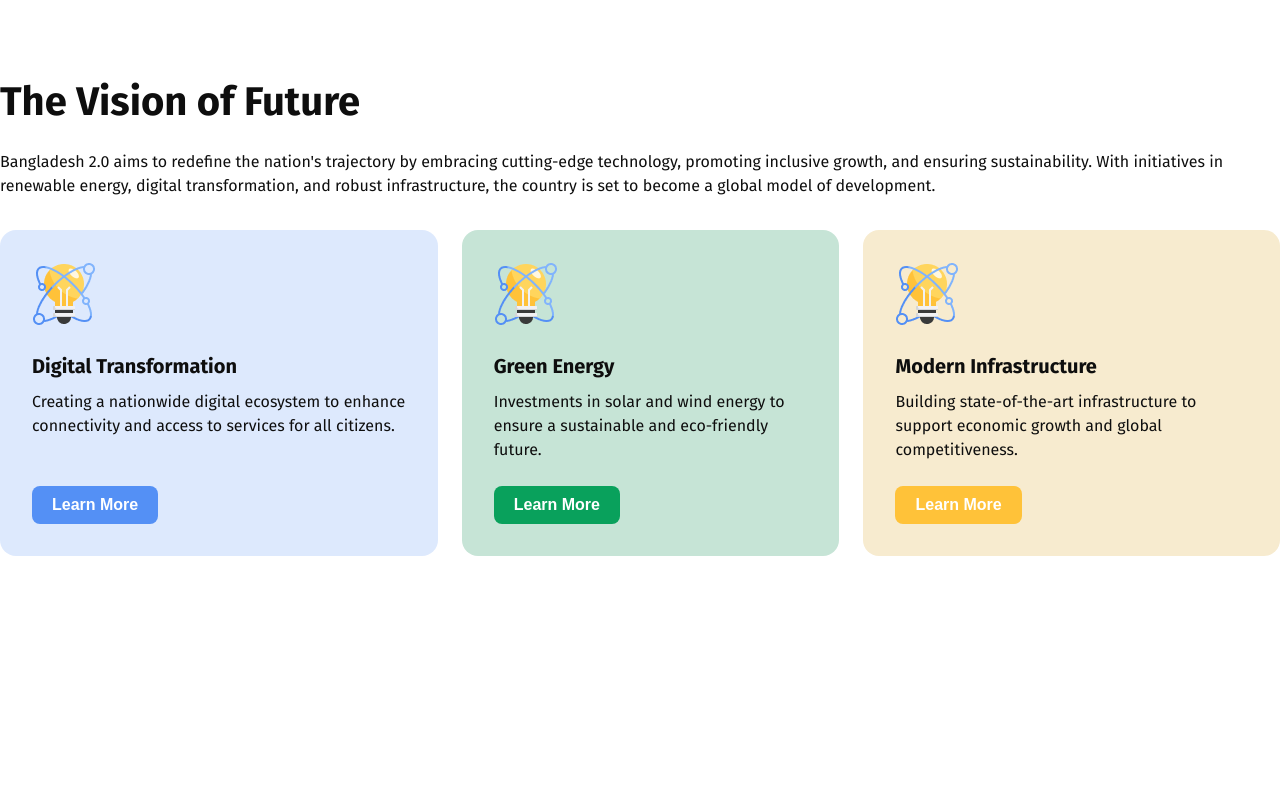
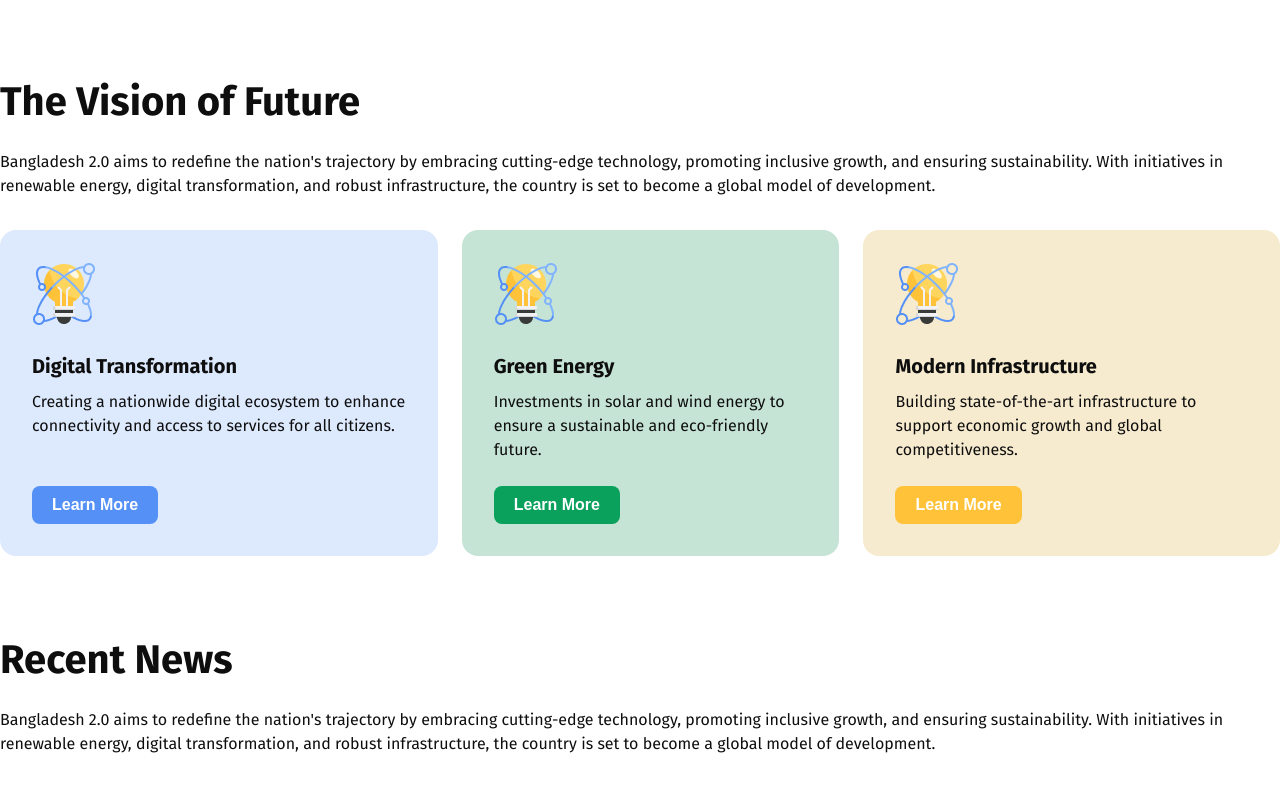
Before and after one commit to souravjoyaddar/assignment-one-newbd, a plain HTML site: page index.html in a window 1280 px wide. Shown: the part 699-1491 px from the top of the page. Before the commit the page ends 1335 px from the top, so only its background shows below. Drawn offline with Linux system fonts and the light colour scheme.

Commit message:
recent news section starts

```diff
--- a/index.html
+++ b/index.html
@@ -50,10 +50,10 @@
     </header>
     <!-- hader section ends here  -->
     <main>
-      <!-- vision of future section starts  -->
+      <!-- future vision section starts  -->
       <section class="future-vision">
-        <p class="section-title">The Vision of Future</p>
-        <div class="section-description">
+        <p class="future-section-title">The Vision of Future</p>
+        <div class="future-section-description">
           <p class="vision">
             Bangladesh 2.0 aims to redefine the nation's trajectory by embracing
             cutting-edge technology, promoting inclusive growth, and ensuring
@@ -116,6 +116,20 @@
           </div>
         </div>
       </section>
+      <!-- future vision section ends  -->
+      <section class="news-section">
+        <p class="news-title">Recent News</p>
+        <div class="news-description">
+          <p>
+            Bangladesh 2.0 aims to redefine the nation's trajectory by embracing
+            cutting-edge technology, promoting inclusive growth, and ensuring
+            sustainability. With initiatives in renewable energy, digital
+            transformation, and robust infrastructure, the country is set to
+            become a global model of development.
+          </p>
+        </div>
+        <div class="news-one"></div>
+      </section>
     </main>
     <footer></footer>
   </body>
--- a/styles/style.css
+++ b/styles/style.css
@@ -77,19 +77,19 @@ main section {
   background-color: #006a50;
 }
 .banner-btn:hover {
-  background-color: #cd5c5c;
+  background-color: #ff0000;
   color: #ffffff;
 }
 .banner-img {
   padding: 80px 0px;
 }
-/* future section styles */
-.section-title {
+/* future vision section styles */
+.future-section-title {
   font-weight: bold;
   font-size: 40px;
   color: #0e0e0e;
 }
-.section-description {
+.future-section-description {
   font-size: 16px;
   line-height: 24px;
   color: #0e0e0e;
@@ -161,3 +161,17 @@ main section {
   background-color: #ad3493;
   color: #ffffff;
 }
+
+/* news section styles  */
+
+.news-title {
+  font-weight: bold;
+  font-size: 40px;
+  color: #0e0e0e;
+}
+.news-description {
+  margin: 24px 0px 32px 0px;
+  font-size: 16px;
+  line-height: 24px;
+  color: #0e0e0e;
+}
```
